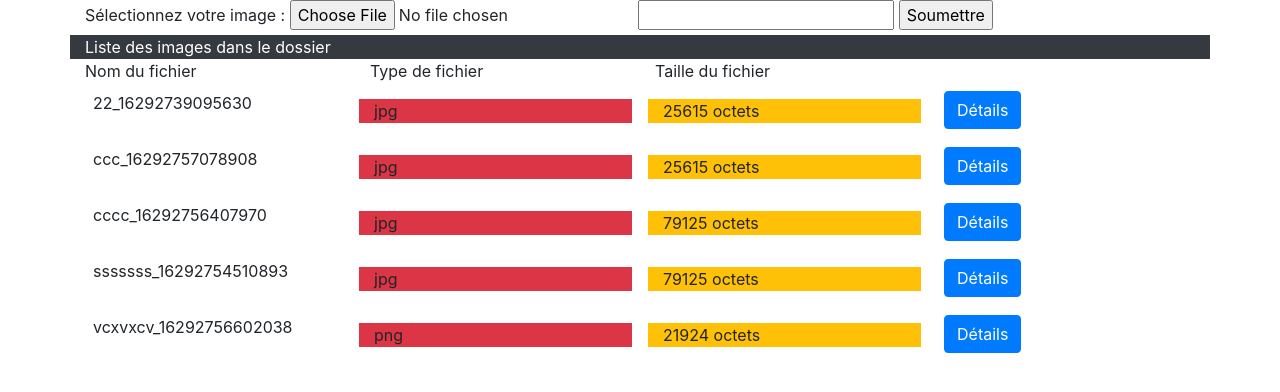
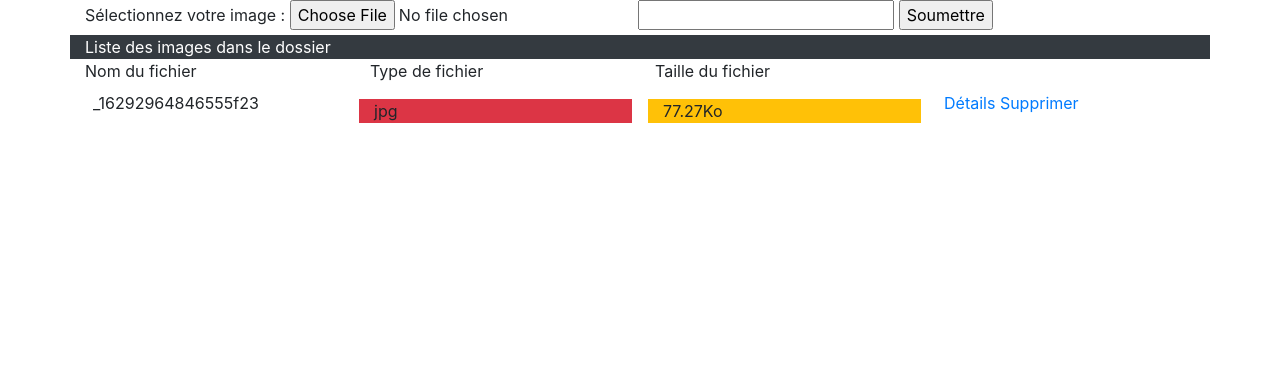
Before and after one commit to aldrut/PhpCours, a PHP site: page /image.php in a window 1280 px wide. Shown: the top 392 px of the page. Run offline with PHP 8.4, Linux system fonts and the light colour scheme.

Commit message:
modify and delete

```diff
--- a/image.php
+++ b/image.php
@@ -7,125 +7,110 @@
     <meta name="viewport" content="width=device-width, initial-scale=1.0">
     <link rel="stylesheet" href="https://cdn.jsdelivr.net/npm/bootstrap@4.6.0/dist/css/bootstrap.min.css" integrity="sha384-B0vP5xmATw1+K9KRQjQERJvTumQW0nPEzvF6L/Z6nronJ3oUOFUFpCjEUQouq2+l" crossorigin="anonymous">
     <title>Document</title>
-
-
-
-
+    <style>
+        .taille
+        {
+            width : 300px;
+            height : 200px;
+        }
+</style>
 </head>
 
 <body>
+
     <form action="image.php" method="post" enctype="multipart/form-data">
         <div class="container">
             <label>Sélectionnez votre image :</label>
             <input type='file' width='100px' name="utimage">
             <input type="text" name="nameOfImg">
-            <input type="submit" value="Soumettre">
+            <input type="submit" value="Soumettre" name="upload">
 
-            <div>
+
             <div class="row">
                 <div class="col bg-dark text-white">Liste des images dans le dossier</div>
             </div>
-                <div>
-                    <?php
-                    $dir = 'images/';
-                    $file = scandir($dir);
-                    echo ' <div>
+
             <div class="row">
                 <div class="col">Nom du fichier</div>
                 <div class="col">Type de fichier</div>
                 <div class="col">Taille du fichier</div>
                 <div class="col">&nbsp;</div>
-                              </div>';
-
+            </div>
+            <?php
+            $dir = 'images/';
+            $file = scandir($dir);
             foreach ($file as $x) {
                 if ($x == '..' || $x == '.') {
                     continue;
                 } else {
                     $infosFichier = pathinfo($x);
+            ?>
+                    <div class="row p-2">
+                        <div class="col"><?= $infosFichier["filename"] ?></div>
+                        <div class="col m-2 bg-danger"><?= $infosFichier["extension"] ?></div>
+                        <div class="col m-2 bg-warning"><?= round(filesize($dir . $infosFichier["basename"]) / 1024, 2) . 'Ko' ?></div>
+                        <div class="col"><a href="image.php?img=<?= $infosFichier["filename"].'.'.$infosFichier["extension"]?>">Détails</a>
+                        <a href="image.php?del=<?= $infosFichier["filename"].'.'.$infosFichier["extension"]?>">Supprimer</a></div>
+                        <?php
+                         if(isset($_GET['del']) && $_GET['del'] == $x)
+                       {
 
-                            echo '
-                                <div class="row p-2">
-                                <div class="col" >' . $infosFichier["filename"] . '</div>
-                                <div class="col m-2 bg-danger">' . $infosFichier["extension"] . '</div>
-                                <div class="col m-2 bg-warning">' . filesize($dir . $infosFichier["basename"]) . ' octets' . '</div>
-                                <div class="col"><button id="btnSubmit" class="btn btn-primary" data-toggle="tooltip" data-placement="right" title= '.$dir.$infosFichier["basename"].' >Détails</button></div>
-                                </div>';
+                           unlink($dir.$x);
+                           header("Location: image.php");
+                       };
+                        ?>
+                    </div>
+                    <div class="row">
+                    <?php
+            if(isset($_GET['img']) && $_GET['img'] == $x)
+            {?>
+            <div class="col">
+                <img src='<?= $dir.$infosFichier["filename"].'.'.$infosFichier["extension"]?>' class="taille" />
+            </div>
+            <div class="col">
+                <input type="text" name="txtRename" width="275" value="<?= $infosFichier["filename"] ?>">
+                <input type="submit" name="rename" value="renommer">
+
+            </div>
+            <?php
+            }
+            ?>
+                    </div>
+            <?php
                 }
             }
-                    echo '</div>';
+            ?>
+             <?php
+               if(isset($_POST['rename']))
+               {
+                    rename($dir.$x, $dir.$_POST['txtRename'].'.'.$infosFichier["extension"]);
+                    header("Location: image.php");
+               }
                 ?>
         </div>
         </div>
-            <div>&nbsp;</div>
-            <div class="row bg-dark text-white">
-                <div class="col"></div>
-                <div class="col"></div>
-            </div>
+    </form>
+    <?php
 
-
-        </div>
-        <?php
-        // $nomDossier = 'images';
-        // $dossier = file_exists($nomDossier);
-
-
-        // if($dossier == true)
-        // {
-        //     echo "dossier existe".'<br>';
-        //  }
-        //  else{
-        // echo "création du dossier".'<br>';
-        //   mkdir($nomDossier,0777,true);
-        //  }
-
-        // if(isset($_POST["submit"]))
-        // {
-        //     move_uploaded_file($_FILES["fileContent"], $nomDossier);
-
-        //     echo 'file downloaded';
-        // }
-        // else{
-        //     echo 'file no downloaded';
-        // }
-
-
-
-
+    if (isset($_POST["upload"])) {
         if (isset($_FILES['utimage']) && $_FILES['utimage']['error'] == 0) {
             $infosFichier = pathinfo($_FILES['utimage']['name']);
             $extension = $infosFichier['extension'];
             $extension_autorisee = array("jpg", "jpeg", "png", "gif");
 
             if (in_array($extension, $extension_autorisee)) {
-                move_uploaded_file($_FILES['utimage']['tmp_name'], 'images/' . basename($_FILES['utimage']['name']));
-                echo "L'envoi a bien été effectué !";
-                rename('images/' . basename($_FILES['utimage']['name']), 'images/' . $_POST['nameOfImg'] . '_' . microtime(true) * 10000 . '.' . $extension);
+                //move et rename file
+                move_uploaded_file($_FILES['utimage']['tmp_name'], 'images/' . $_POST['nameOfImg'] . '_' . microtime(true) * 10000 . '.' . $extension);
+                //echo "L'envoi a bien été effectué !";
+                //rename('images/' . basename($_FILES['utimage']['name']), 'images/' . $_POST['nameOfImg'] . '_' . microtime(true) * 10000 . '.' . $extension);
             }
-            //rafraichir la page
-             header('Refresh:1,url=image.php');
-        }
+            //rafraichir la page pour supprimer le post
 
 
-
-        // $dir = 'images/';
-        // $file = scandir($dir);
-
-        // foreach ($file as $x) {
-        //     if ($x == '..') {
-        //         continue;
-        //     } else {
-        //         echo $x . '<br>';
-        //     }
-        // }
-
-
+        }
+        header("Location: image.php");
+    }
     ?>
-
-    </form>
-
-
-
-
 </body>
 
 </html>
```
Also changed, not shown: cours.txt (+31 -0 lines), images/22_16292739095630.jpg (deleted), images/_16292964846555f23.jpg (renamed from images/cccc_16292756407970.jpg), images/ccc_16292757078908.jpg (deleted), images/sssssss_16292754510893.jpg (deleted), images/vcxvxcv_16292756602038.png (deleted). Lines whose indentation alone changed are shown as unchanged.
